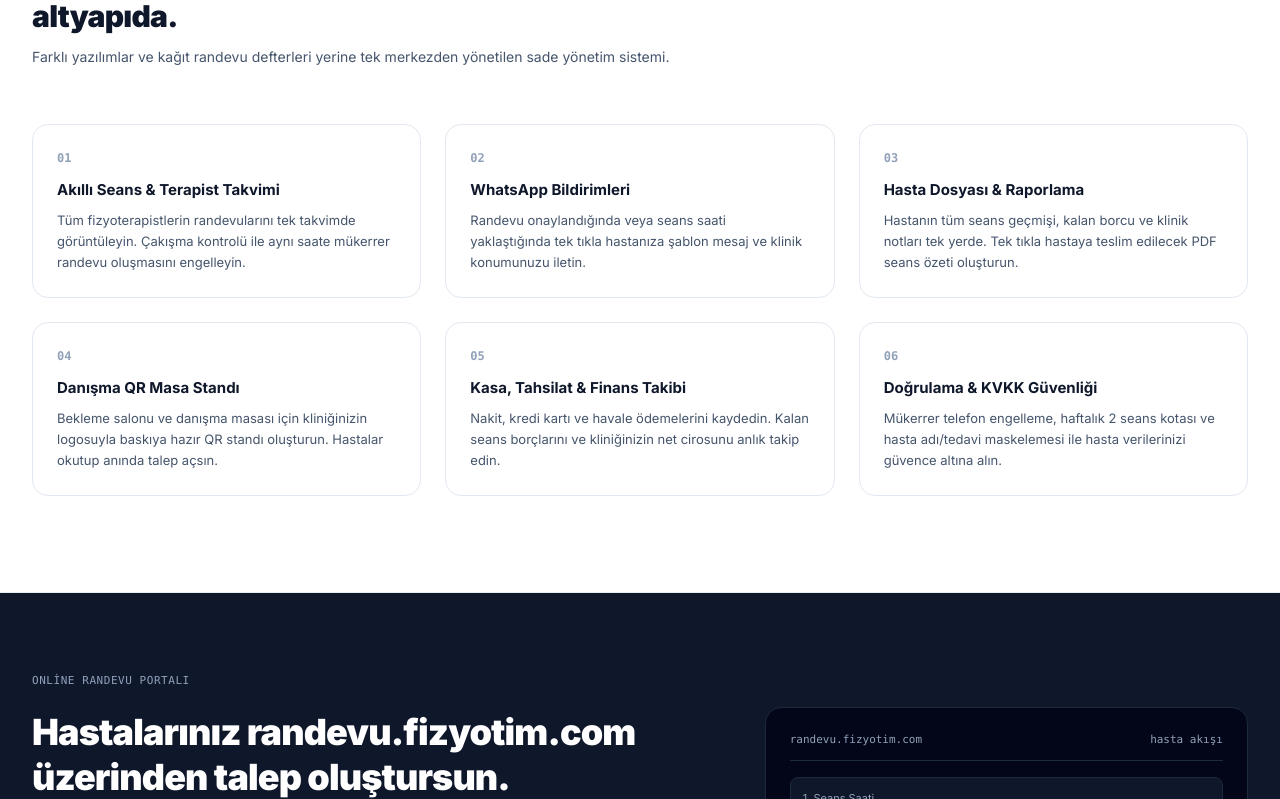
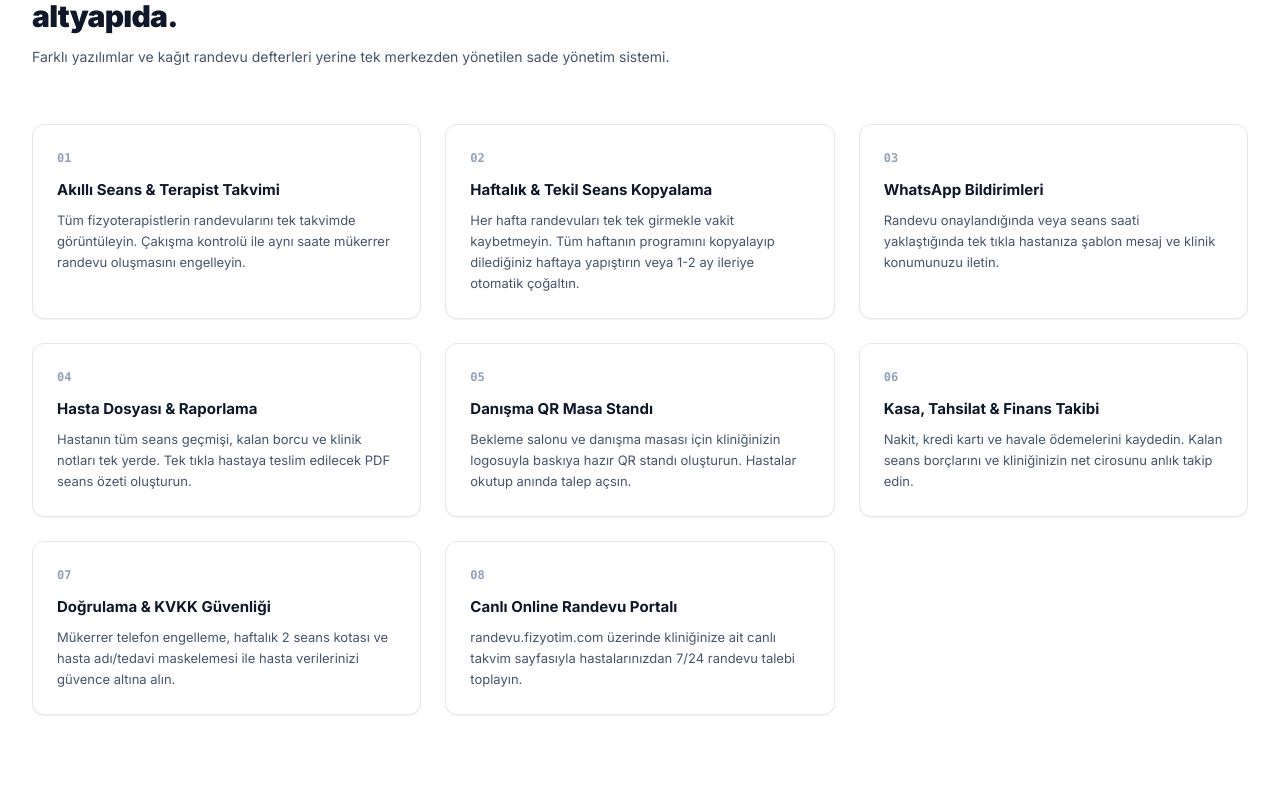
Before and after one commit to fthapaydin/rezervasyon_app, a React (Vite) app in the folder frontend/: page / in a window 1280 px wide. Shown: the part 1221-2020 px from the top of the page. Built offline with nearby package versions, Linux system fonts and the light colour scheme; no server answers.

Commit message:
header ve login icon temizleme

```diff
--- a/frontend/src/components/layout/Header.jsx
+++ b/frontend/src/components/layout/Header.jsx
@@ -71,22 +71,20 @@ export default function Header({
           {/* Sound Test Button */}
           <button
             onClick={handleTestSound}
-            className="h-9 px-2.5 rounded-lg border border-slate-200 bg-white hover:bg-slate-50 text-slate-600 hover:text-slate-900 text-[12px] font-medium flex items-center gap-1.5 transition-colors cursor-pointer"
+            className="h-8 px-2.5 rounded-lg border border-slate-200 bg-white hover:bg-slate-50 text-slate-600 hover:text-slate-900 text-[12px] font-medium transition-colors cursor-pointer hidden xl:inline-flex items-center"
             title="Randevu bildirim sesini test et"
           >
-            <Volume2 size={13} />
-            <span className="hidden xl:inline">Zil Testi</span>
+            Zil Testi
           </button>
 
           {/* Announcements Button */}
           {onOpenAnnouncements && (
             <button
               onClick={onOpenAnnouncements}
-              className="h-9 px-3 rounded-lg border border-slate-200 bg-white hover:bg-slate-50 text-slate-600 hover:text-slate-900 text-[12px] font-medium flex items-center gap-1.5 transition-colors cursor-pointer"
+              className="h-8 px-2.5 rounded-lg border border-slate-200 bg-white hover:bg-slate-50 text-slate-600 hover:text-slate-900 text-[12px] font-medium transition-colors cursor-pointer hidden sm:inline-flex items-center"
               title="Sistem Duyuruları & Güncelleme Geçmişi"
             >
-              <Megaphone size={13} />
-              <span className="hidden sm:inline">Duyurular</span>
+              Duyurular
             </button>
           )}
 
@@ -95,21 +93,19 @@ export default function Header({
               {/* QR Stand Button */}
               <button
                 onClick={() => setShowQRModal(true)}
-                className="h-9 px-3 rounded-lg border border-slate-200 bg-white hover:bg-slate-50 text-slate-600 hover:text-slate-900 text-[12px] font-medium flex items-center gap-1.5 transition-colors cursor-pointer"
+                className="h-8 px-2.5 rounded-lg border border-slate-200 bg-white hover:bg-slate-50 text-slate-600 hover:text-slate-900 text-[12px] font-medium transition-colors cursor-pointer hidden sm:inline-flex items-center"
                 title="Danışma QR Standı"
               >
-                <QrCode size={13} />
-                <span className="hidden sm:inline">QR Standı</span>
+                QR Standı
               </button>
 
               {/* Booking Link Copy Button */}
               <button
                 onClick={handleCopyLink}
-                className="h-9 px-3 rounded-lg border border-slate-200 bg-white hover:bg-slate-50 text-slate-700 hover:text-slate-900 text-[12px] font-medium flex items-center gap-1.5 transition-colors cursor-pointer"
+                className="h-8 px-3 rounded-lg border border-slate-200 bg-white hover:bg-slate-50 text-slate-700 hover:text-slate-900 text-[12px] font-medium transition-colors cursor-pointer hidden sm:inline-flex items-center"
                 title="Online randevu linkini kopyalar"
               >
-                {copied ? <Check size={13} className="text-emerald-600" /> : <Link2 size={13} />}
-                <span className="hidden sm:inline">{copied ? 'Kopyalandı' : 'Randevu Linki'}</span>
+                {copied ? 'Kopyalandı' : 'Randevu Linki'}
               </button>
             </>
           )}
--- a/frontend/src/pages/Login.jsx
+++ b/frontend/src/pages/Login.jsx
@@ -329,7 +329,7 @@ export default function Login({ onLogin }) {
           <div className="grid grid-cols-1 md:grid-cols-2 lg:grid-cols-3 gap-6">
 
             {/* 01 */}
-            <div className="p-6 rounded-2xl border border-slate-200 bg-white hover:border-slate-300 transition-colors">
+            <div className="p-6 rounded-xl border border-slate-200 bg-white hover:border-slate-300 transition-colors shadow-2xs">
               <span className="text-[12px] font-mono font-semibold text-slate-400 block mb-3">01</span>
               <h3 className="text-[15px] font-bold text-slate-900 mb-2">Akıllı Seans &amp; Terapist Takvimi</h3>
               <p className="text-[13px] text-slate-600 leading-relaxed">
@@ -338,47 +338,65 @@ export default function Login({ onLogin }) {
             </div>
 
             {/* 02 */}
-            <div className="p-6 rounded-2xl border border-slate-200 bg-white hover:border-slate-300 transition-colors">
+            <div className="p-6 rounded-xl border border-slate-200 bg-white hover:border-slate-300 transition-colors shadow-2xs">
               <span className="text-[12px] font-mono font-semibold text-slate-400 block mb-3">02</span>
+              <h3 className="text-[15px] font-bold text-slate-900 mb-2">Haftalık &amp; Tekil Seans Kopyalama</h3>
+              <p className="text-[13px] text-slate-600 leading-relaxed">
+                Her hafta randevuları tek tek girmekle vakit kaybetmeyin. Tüm haftanın programını kopyalayıp dilediğiniz haftaya yapıştırın veya 1-2 ay ileriye otomatik çoğaltın.
+              </p>
+            </div>
+
+            {/* 03 */}
+            <div className="p-6 rounded-xl border border-slate-200 bg-white hover:border-slate-300 transition-colors shadow-2xs">
+              <span className="text-[12px] font-mono font-semibold text-slate-400 block mb-3">03</span>
               <h3 className="text-[15px] font-bold text-slate-900 mb-2">WhatsApp Bildirimleri</h3>
               <p className="text-[13px] text-slate-600 leading-relaxed">
                 Randevu onaylandığında veya seans saati yaklaştığında tek tıkla hastanıza şablon mesaj ve klinik konumunuzu iletin.
               </p>
             </div>
 
-            {/* 03 */}
-            <div className="p-6 rounded-2xl border border-slate-200 bg-white hover:border-slate-300 transition-colors">
-              <span className="text-[12px] font-mono font-semibold text-slate-400 block mb-3">03</span>
+            {/* 04 */}
+            <div className="p-6 rounded-xl border border-slate-200 bg-white hover:border-slate-300 transition-colors shadow-2xs">
+              <span className="text-[12px] font-mono font-semibold text-slate-400 block mb-3">04</span>
               <h3 className="text-[15px] font-bold text-slate-900 mb-2">Hasta Dosyası &amp; Raporlama</h3>
               <p className="text-[13px] text-slate-600 leading-relaxed">
                 Hastanın tüm seans geçmişi, kalan borcu ve klinik notları tek yerde. Tek tıkla hastaya teslim edilecek PDF seans özeti oluşturun.
               </p>
             </div>
 
-            {/* 04 */}
-            <div className="p-6 rounded-2xl border border-slate-200 bg-white hover:border-slate-300 transition-colors">
-              <span className="text-[12px] font-mono font-semibold text-slate-400 block mb-3">04</span>
+            {/* 05 */}
+            <div className="p-6 rounded-xl border border-slate-200 bg-white hover:border-slate-300 transition-colors shadow-2xs">
+              <span className="text-[12px] font-mono font-semibold text-slate-400 block mb-3">05</span>
               <h3 className="text-[15px] font-bold text-slate-900 mb-2">Danışma QR Masa Standı</h3>
               <p className="text-[13px] text-slate-600 leading-relaxed">
                 Bekleme salonu ve danışma masası için kliniğinizin logosuyla baskıya hazır QR standı oluşturun. Hastalar okutup anında talep açsın.
               </p>
             </div>
 
-            {/* 05 */}
-            <div className="p-6 rounded-2xl border border-slate-200 bg-white hover:border-slate-300 transition-colors">
-              <span className="text-[12px] font-mono font-semibold text-slate-400 block mb-3">05</span>
+            {/* 06 */}
+            <div className="p-6 rounded-xl border border-slate-200 bg-white hover:border-slate-300 transition-colors shadow-2xs">
+              <span className="text-[12px] font-mono font-semibold text-slate-400 block mb-3">06</span>
               <h3 className="text-[15px] font-bold text-slate-900 mb-2">Kasa, Tahsilat &amp; Finans Takibi</h3>
               <p className="text-[13px] text-slate-600 leading-relaxed">
                 Nakit, kredi kartı ve havale ödemelerini kaydedin. Kalan seans borçlarını ve kliniğinizin net cirosunu anlık takip edin.
               </p>
             </div>
 
-            {/* 06 */}
-            <div className="p-6 rounded-2xl border border-slate-200 bg-white hover:border-slate-300 transition-colors">
-              <span className="text-[12px] font-mono font-semibold text-slate-400 block mb-3">06</span>
+            {/* 07 */}
+            <div className="p-6 rounded-xl border border-slate-200 bg-white hover:border-slate-300 transition-colors shadow-2xs">
+              <span className="text-[12px] font-mono font-semibold text-slate-400 block mb-3">07</span>
               <h3 className="text-[15px] font-bold text-slate-900 mb-2">Doğrulama &amp; KVKK Güvenliği</h3>
               <p className="text-[13px] text-slate-600 leading-relaxed">
                 Mükerrer telefon engelleme, haftalık 2 seans kotası ve hasta adı/tedavi maskelemesi ile hasta verilerinizi güvence altına alın.
+              </p>
+            </div>
+
+            {/* 08 */}
+            <div className="p-6 rounded-xl border border-slate-200 bg-white hover:border-slate-300 transition-colors shadow-2xs">
+              <span className="text-[12px] font-mono font-semibold text-slate-400 block mb-3">08</span>
+              <h3 className="text-[15px] font-bold text-slate-900 mb-2">Canlı Online Randevu Portalı</h3>
+              <p className="text-[13px] text-slate-600 leading-relaxed">
+                randevu.fizyotim.com üzerinde kliniğinize ait canlı takvim sayfasıyla hastalarınızdan 7/24 randevu talebi toplayın.
               </p>
             </div>
 
@@ -500,6 +518,7 @@ export default function Login({ onLogin }) {
 
                 <ul className="space-y-3 text-[13px] text-slate-600 mb-8">
                   <li>Canlı Online Randevu Takvimi</li>
+                  <li>Haftalık &amp; Tekil Seans Kopyalama (Şablon Çoğaltma)</li>
                   <li>Çoklu Terapist &amp; Yetki Yönetimi</li>
                   <li>WhatsApp Randevu Onayları</li>
                   <li>Danışma QR Masa Standı Üretici</li>
```
